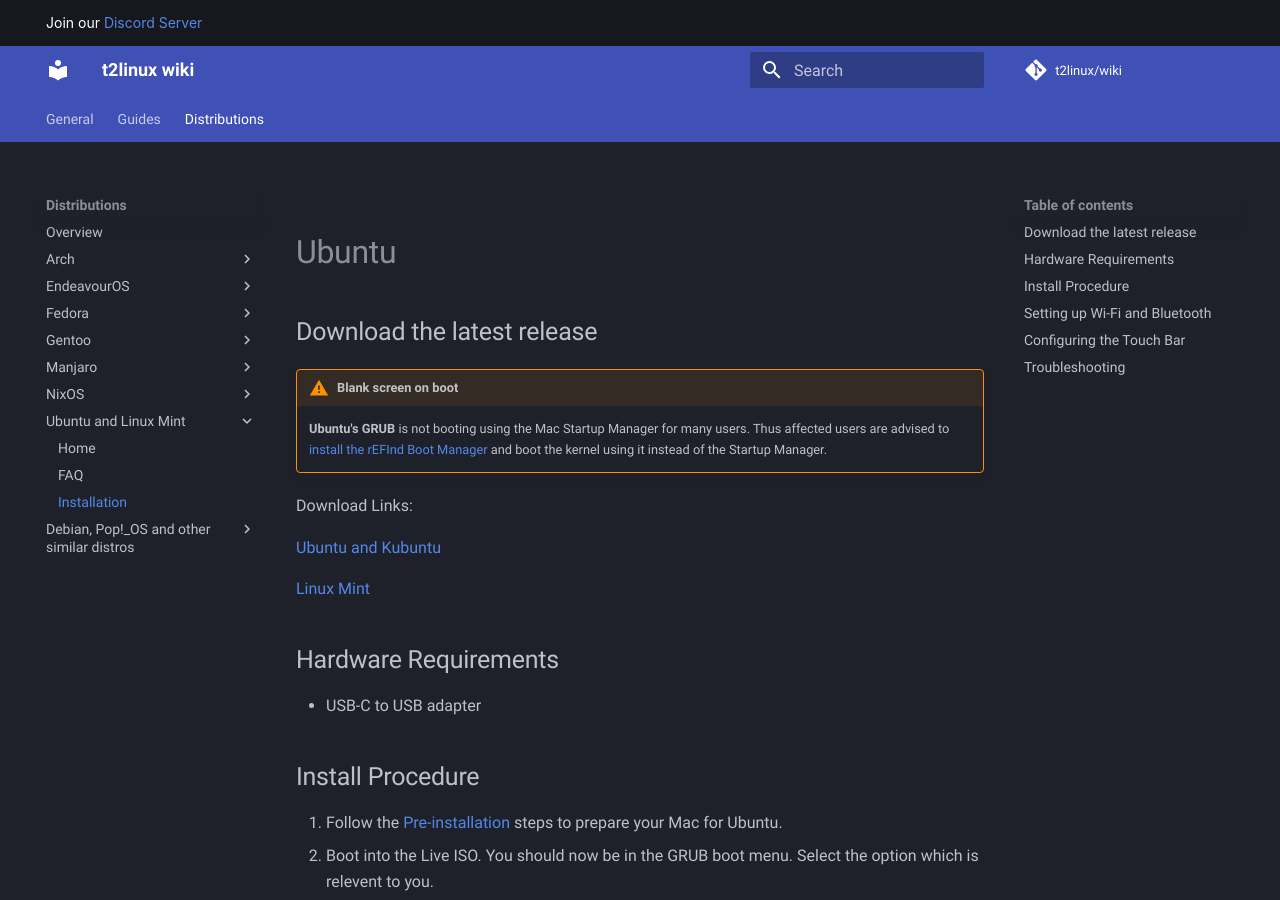
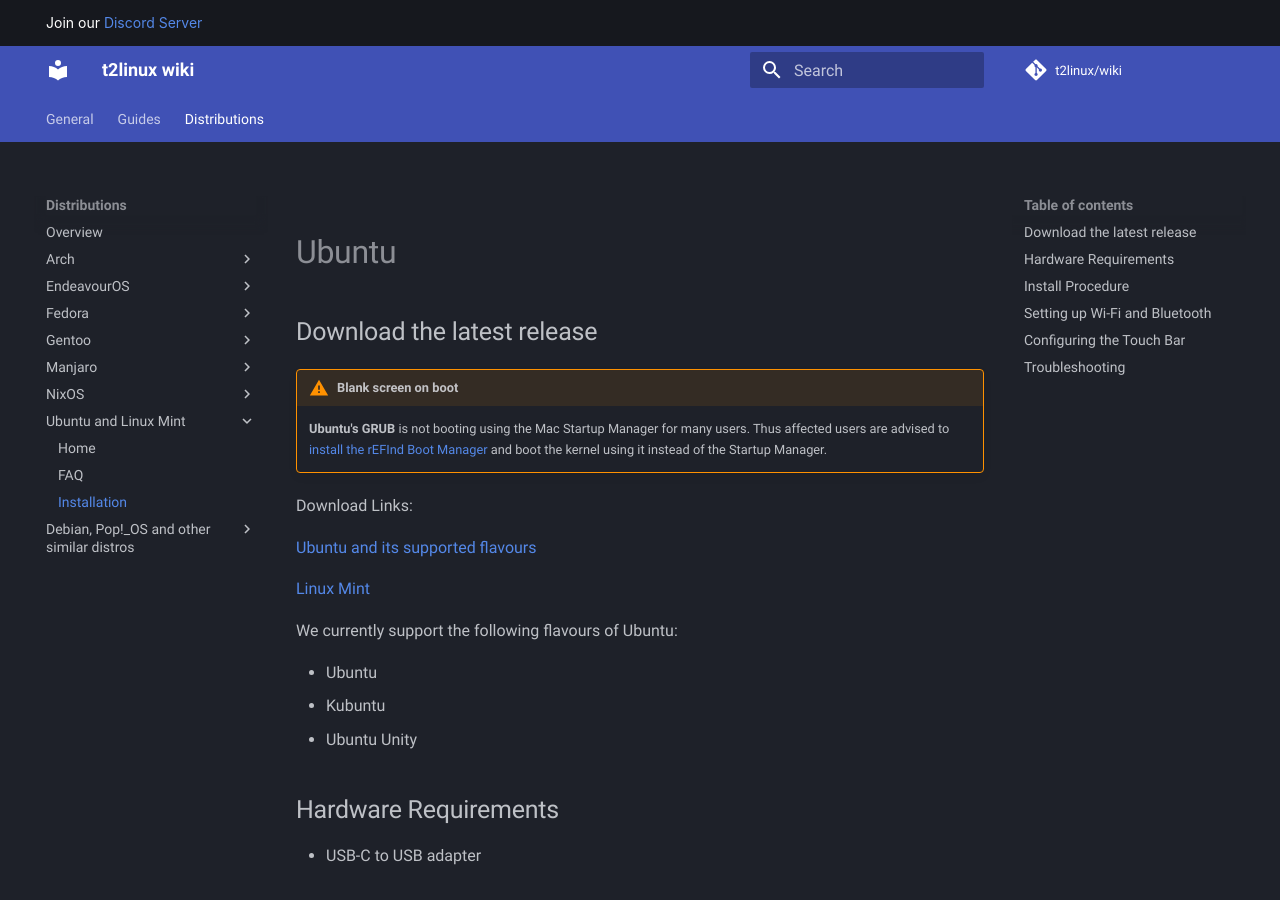
Before and after one commit to t2linux/wiki, an MkDocs documentation site: the page built from docs/distributions/ubuntu/installation.md, in a window 1280 px wide and 900 px high. Built offline with MkDocs 1.6.1 and Material for MkDocs 9.7.7, drawn with Linux system fonts in a browser that asks for light colours; comment, search, counter and statistics services are not loaded.

Commit message:
Add Ubuntu Unity to the wiki

```diff
--- a/docs/distributions/ubuntu/installation.md
+++ b/docs/distributions/ubuntu/installation.md
@@ -7,9 +7,15 @@
 
 Download Links:
 
-[Ubuntu and Kubuntu](https://github.com/t2linux/T2-Ubuntu/releases/latest)
+[Ubuntu and its supported flavours](https://github.com/t2linux/T2-Ubuntu/releases/latest)
 
 [Linux Mint](https://github.com/t2linux/T2-Mint/releases/latest)
+
+We currently support the following flavours of Ubuntu:
+
+- Ubuntu
+- Kubuntu
+- Ubuntu Unity
 
 ## Hardware Requirements
 
```
Also changed, not shown: docs/distributions/debian/installation.md (+0 -1 lines), docs/guides/preinstall.md (+12 -12 lines), docs/tools/distro-metadata.json (+16 -0 lines).
